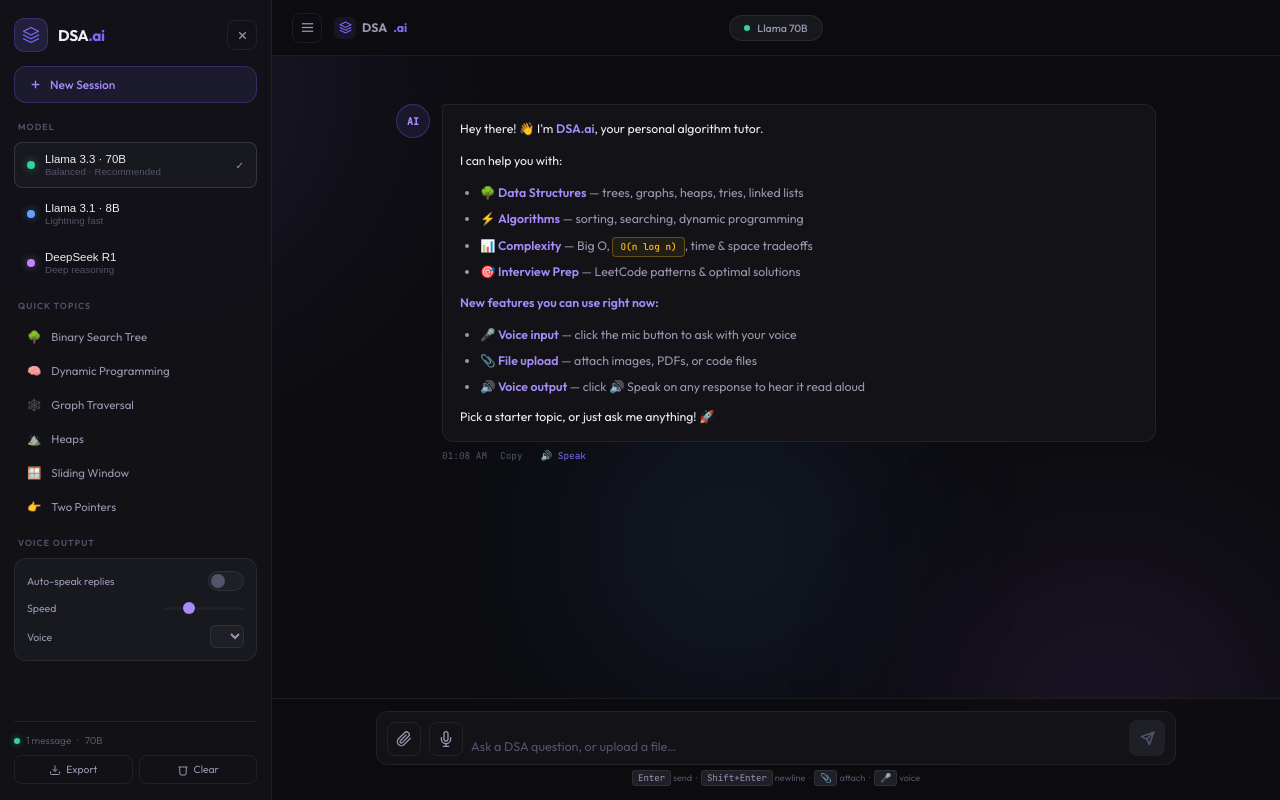
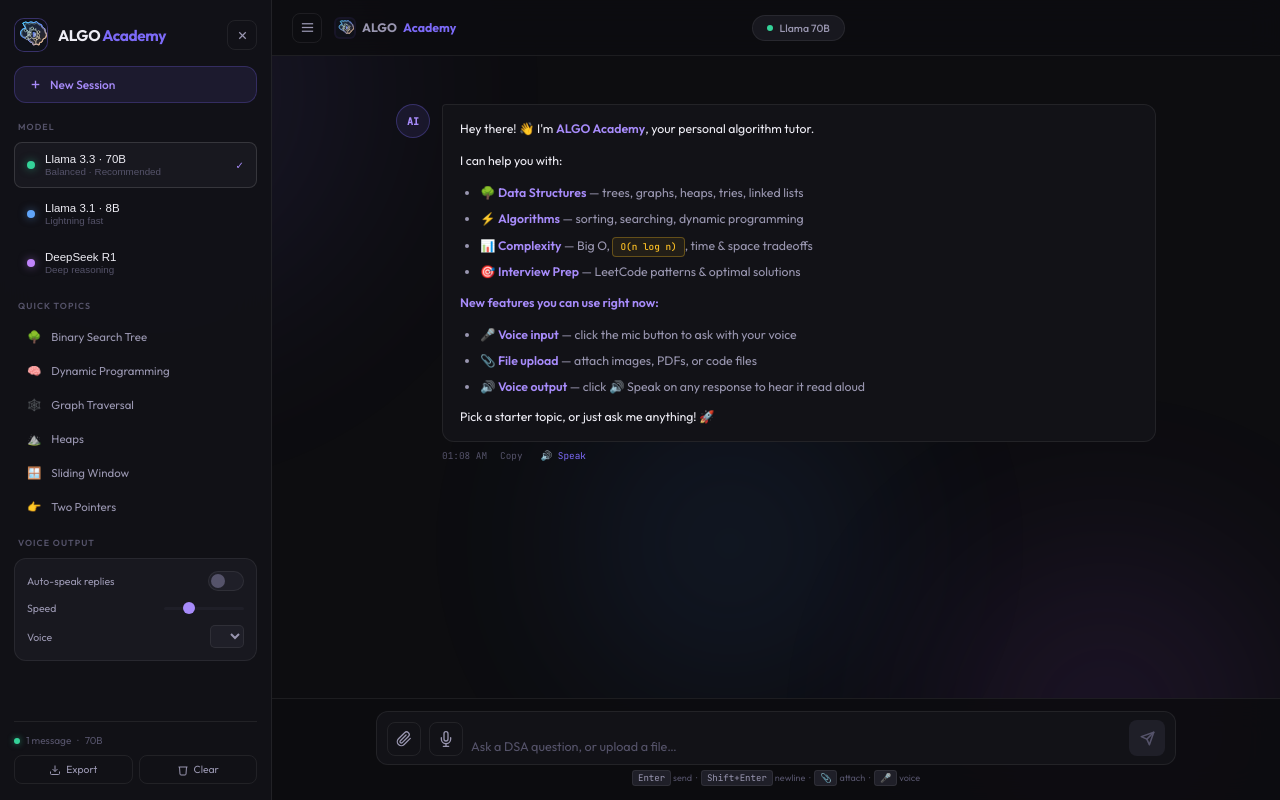
Before and after one commit to Siddhant818/Tiny-Project, a website: page public/index.html in a window 1280 px wide. Drawn offline with nearby package versions, Linux system fonts and the light colour scheme.

Commit message:
Added logo

```diff
--- a/api/chat.js
+++ b/api/chat.js
@@ -24,7 +24,7 @@
       ? `The current date and time is: ${currentDateTime}`
       : `The current date and time is: ${new Date().toUTCString()}`;
 
-    const systemPrompt = `You are DSA.ai, an elite Data Structures & Algorithms tutor.
+    const systemPrompt = `You are ALGO Academy, an elite Data Structures & Algorithms tutor.
 
 ## Real-World Context
 ${dateTimeContext}
--- a/public/index.html
+++ b/public/index.html
@@ -3,7 +3,8 @@
 <head>
   <meta charset="UTF-8"/>
   <meta name="viewport" content="width=device-width, initial-scale=1.0"/>
-  <title>DSA.ai — Algorithm Tutor</title>
+  <title>ALGO Academy — GenAI-Powered DSA Tutor</title>
+  <link rel="icon" type="image/svg+xml" href="logo.svg"/>
   <link rel="preconnect" href="https://fonts.googleapis.com"/>
   <link rel="preconnect" href="https://fonts.gstatic.com" crossorigin/>
   <link href="https://fonts.googleapis.com/css2?family=Outfit:wght@300;400;500;600;700&family=JetBrains+Mono:wght@400;500&display=swap" rel="stylesheet"/>
@@ -38,12 +39,9 @@
       <div class="sb-header">
         <div class="brand">
           <div class="brand-icon">
-            <svg width="18" height="18" viewBox="0 0 24 24" fill="none">
-              <path d="M12 2L2 7l10 5 10-5-10-5zM2 17l10 5 10-5M2 12l10 5 10-5"
-                stroke="currentColor" stroke-width="1.8" stroke-linecap="round" stroke-linejoin="round"/>
-            </svg>
+            <img src="logo.svg" alt="ALGO Academy logo" class="brand-mark"/>
           </div>
-          <span class="brand-name">DSA<em>.ai</em></span>
+          <span class="brand-name">ALGO <em>Academy</em></span>
         </div>
         <button class="icon-pill" id="sidebarClose">
           <svg width="13" height="13" viewBox="0 0 24 24" fill="none" stroke="currentColor" stroke-width="2.2"><line x1="18" y1="6" x2="6" y2="18"/><line x1="6" y1="6" x2="18" y2="18"/></svg>
@@ -136,8 +134,8 @@
             <svg width="15" height="15" viewBox="0 0 24 24" fill="none" stroke="currentColor" stroke-width="2"><line x1="3" y1="6" x2="21" y2="6"/><line x1="3" y1="12" x2="21" y2="12"/><line x1="3" y1="18" x2="21" y2="18"/></svg>
           </button>
           <div class="tb-brand">
-            <div class="tbb-icon"><svg width="13" height="13" viewBox="0 0 24 24" fill="none"><path d="M12 2L2 7l10 5 10-5-10-5zM2 17l10 5 10-5M2 12l10 5 10-5" stroke="currentColor" stroke-width="2" stroke-linecap="round"/></svg></div>
-            DSA<em>.ai</em>
+            <div class="tbb-icon"><img src="logo.svg" alt="ALGO Academy logo" class="brand-mark brand-mark-sm"/></div>
+            ALGO <em>Academy</em>
           </div>
         </div>
         <div class="tb-c">
@@ -161,13 +159,13 @@
         <div class="empty-state" id="emptyState">
           <div class="empty-icon-wrap">
             <div class="empty-icon">
-              <svg width="28" height="28" viewBox="0 0 24 24" fill="none"><path d="M12 2L2 7l10 5 10-5-10-5zM2 17l10 5 10-5M2 12l10 5 10-5" stroke="currentColor" stroke-width="1.6" stroke-linecap="round" stroke-linejoin="round"/></svg>
+              <img src="logo.svg" alt="ALGO Academy logo" class="empty-logo"/>
             </div>
             <div class="empty-ring r1"></div>
             <div class="empty-ring r2"></div>
           </div>
           <h1 class="empty-h">Hey there! 👋</h1>
-          <p class="empty-p">I'm your personal DSA tutor. You can type, speak, or upload files — I'll help you understand any data structure or algorithm, step by step.</p>
+          <p class="empty-p">I'm your personal DSA tutor. You can type, speak, or upload files — ALGO Academy will help you understand any data structure or algorithm, step by step.</p>
           <div class="starter-grid">
             <button class="sc" onclick="injectPrompt('Explain the two pointers technique with a LeetCode example')">
               <span class="sc-tag">TECHNIQUE</span><span class="sc-title">Two Pointers</span><span class="sc-arrow">→</span>
--- a/public/script.js
+++ b/public/script.js
@@ -1,5 +1,5 @@
 // ══════════════════════════════════════════════════════════
-//  DSA.ai  —  script.js
+//  ALGO Academy  —  script.js
 //  Features: chat, file upload (image/PDF/code), voice input
 //             (Web Speech API), TTS voice output, model switch,
 //             export, clear, toast, file preview modal
@@ -655,7 +655,7 @@
   await tick(600);
 
   const bubble = addMsgRow('bot');
-  const welcome = `Hey there! 👋 I'm **DSA.ai**, your personal algorithm tutor.
+  const welcome = `Hey there! 👋 I'm **ALGO Academy**, your personal algorithm tutor.
 
 I can help you with:
 - 🌳 **Data Structures** — trees, graphs, heaps, tries, linked lists
--- a/public/style.css
+++ b/public/style.css
@@ -85,8 +85,10 @@
 .brand-icon {
   width:34px; height:34px; border-radius:10px;
   background:var(--accent-dim2); border:1px solid rgba(124,106,247,0.25);
-  display:grid; place-items:center; color:var(--accent);
+  display:grid; place-items:center; color:var(--accent); overflow:hidden;
 }
+.brand-mark { width:100%; height:100%; object-fit:cover; display:block; }
+.brand-mark-sm { width:18px; height:18px; }
 .brand-name { font-size:1.1rem; font-weight:700; letter-spacing:-0.4px; }
 .brand-name em { color:var(--accent); font-style:normal; }
 
@@ -173,6 +175,7 @@
 .tb-brand { display:flex; align-items:center; gap:6px; font-size:0.88rem; font-weight:700; color:var(--text-2); }
 .tb-brand em { color:var(--accent); font-style:normal; }
 .tbb-icon { width:22px; height:22px; border-radius:6px; background:var(--accent-dim); color:var(--accent); display:grid; place-items:center; }
+.tbb-icon { overflow:hidden; }
 
 .status-badge { display:flex; align-items:center; gap:7px; padding:5px 14px; border-radius:100px; background:var(--bg3); border:1px solid var(--border); font-size:0.75rem; color:var(--text-2); font-weight:500; }
 .live-dot { width:6px; height:6px; border-radius:50%; background:var(--green); animation:livePulse 2s infinite; }
@@ -201,6 +204,7 @@
 .empty-state { flex:1; display:flex; flex-direction:column; align-items:center; justify-content:center; text-align:center; padding:0 20px 40px; gap:12px; animation:fadeUp 0.6s cubic-bezier(0.16,1,0.3,1); }
 .empty-icon-wrap { position:relative; margin-bottom:8px; }
 .empty-icon { width:68px; height:68px; border-radius:20px; background:var(--accent-dim); border:1px solid rgba(124,106,247,0.25); display:grid; place-items:center; color:var(--accent); position:relative; z-index:1; animation:iconBob 4s ease-in-out infinite; }
+.empty-logo { width:100%; height:100%; object-fit:cover; display:block; border-radius:18px; }
 .empty-ring { position:absolute; inset:-10px; border-radius:28px; border:1px solid rgba(124,106,247,0.15); animation:ringPulse 3s ease-in-out infinite; }
 .empty-ring.r2 { inset:-20px; animation-delay:0.5s; opacity:0.5; }
 @keyframes iconBob { 0%,100% { transform:translateY(0); } 50% { transform:translateY(-6px); } }
```
Also changed, not shown: public/logo.svg (added), 1 other file.
